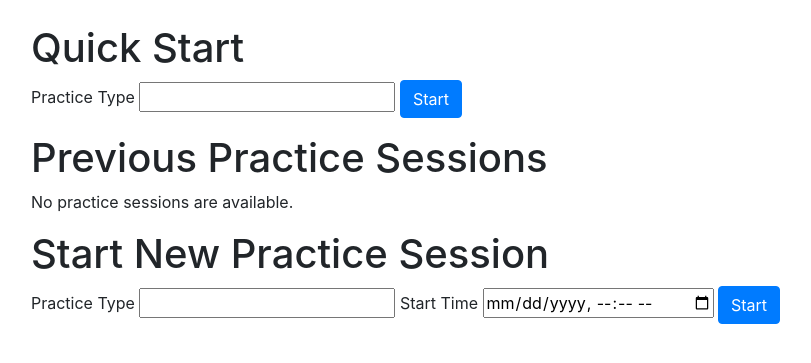
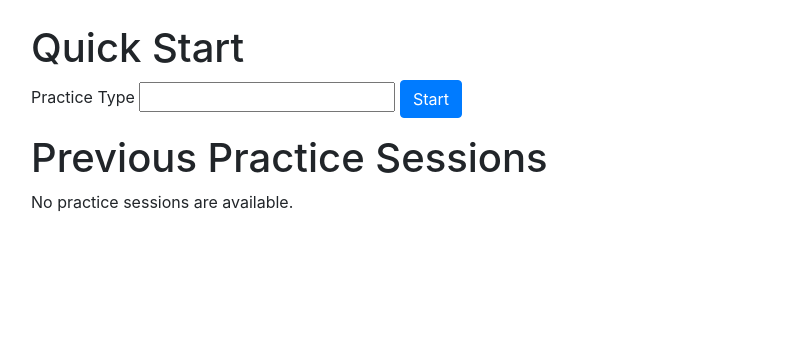
Before and after one commit to AnthonyHonstain/practice-session, a Django app: page /record/ in a window 1280 px wide. Shown: the part 56-419 px from the top of the page, without its empty margins (54-865 px from the left). Run offline with Django 3.2, Linux system fonts and the light colour scheme; data that the repository does not hold is empty; parts of the project's set-up code (start-up, migrations or seed data) failed here and were passed over; some libraries are stand-ins or nearby versions.

Commit message:
Removing pointless workflow for creating sessions, going to just keep the quick start workflow.

```diff
--- a/record/templates/record/index.html
+++ b/record/templates/record/index.html
@@ -59,20 +59,6 @@
     {% endif %}
 
 
-    <h1>Start New Practice Session</h1>
-    <form action="{% url 'record:create' %}" method="post">
-        {% csrf_token %}
-
-        <label for="practiceType">Practice Type</label>
-        <input type="text" name="practiceType" id="practiceType" value=""/>
-
-        <label for="start">Start Time</label>
-        <input type="datetime-local" name="start" id="start" value=""/>
-
-        <input type="submit" class="btn btn-primary" value="Start"/>
-    </form>
-
-
 <!-- Bootstrap core JavaScript ================================================== -->
 <!-- Placed at the end of the document so the pages load faster -->
 <script src="{% static 'js/jquery-3.3.1.min.js' %}"></script>
--- a/record/urls.py
+++ b/record/urls.py
@@ -7,7 +7,6 @@ app_name = 'record'
 urlpatterns = [
   path('', views.IndexView.as_view(), name='index'),
   path('<int:pk>', views.DetailView.as_view(), name='detail'),
-  path('createPracticeSession', views.create_practice_session, name='create'),
   path('createPracticeSessionQuick', views.create_practice_session_quick, name='createQuick'),
   path('finishNow/<int:pk>', views.finish_practice_session_now, name='finishNow'),
   path('update/<int:pk>', views.update_practice_session, name='update'),
--- a/record/views.py
+++ b/record/views.py
@@ -34,19 +34,6 @@ def create_practice_session_quick(request):
   practice_session = PracticeSession()
   practice_session.type = request.POST['practiceTypeQuick']
   practice_session.start = request.POST['startQuick']
-  #practice_session.finish = request.POST['finish']
-  practice_session.save()
-  return HttpResponseRedirect(reverse('record:detail', kwargs={'pk': practice_session.id}))
-
-
-def create_practice_session(request):
-  """ TODO - we can probably just gut this, I don't see a compeling reason for this specific workflow """
-  print("TODO - logging framework - practiceType:{0} start:{1}".format(request.POST['practiceType'], request.POST['start']))
-
-  practice_session = PracticeSession()
-  practice_session.type = request.POST['practiceType']
-  practice_session.start = request.POST['start']
-  #practice_session.finish = request.POST['finish']
   practice_session.save()
   return HttpResponseRedirect(reverse('record:detail', kwargs={'pk': practice_session.id}))
 
```
